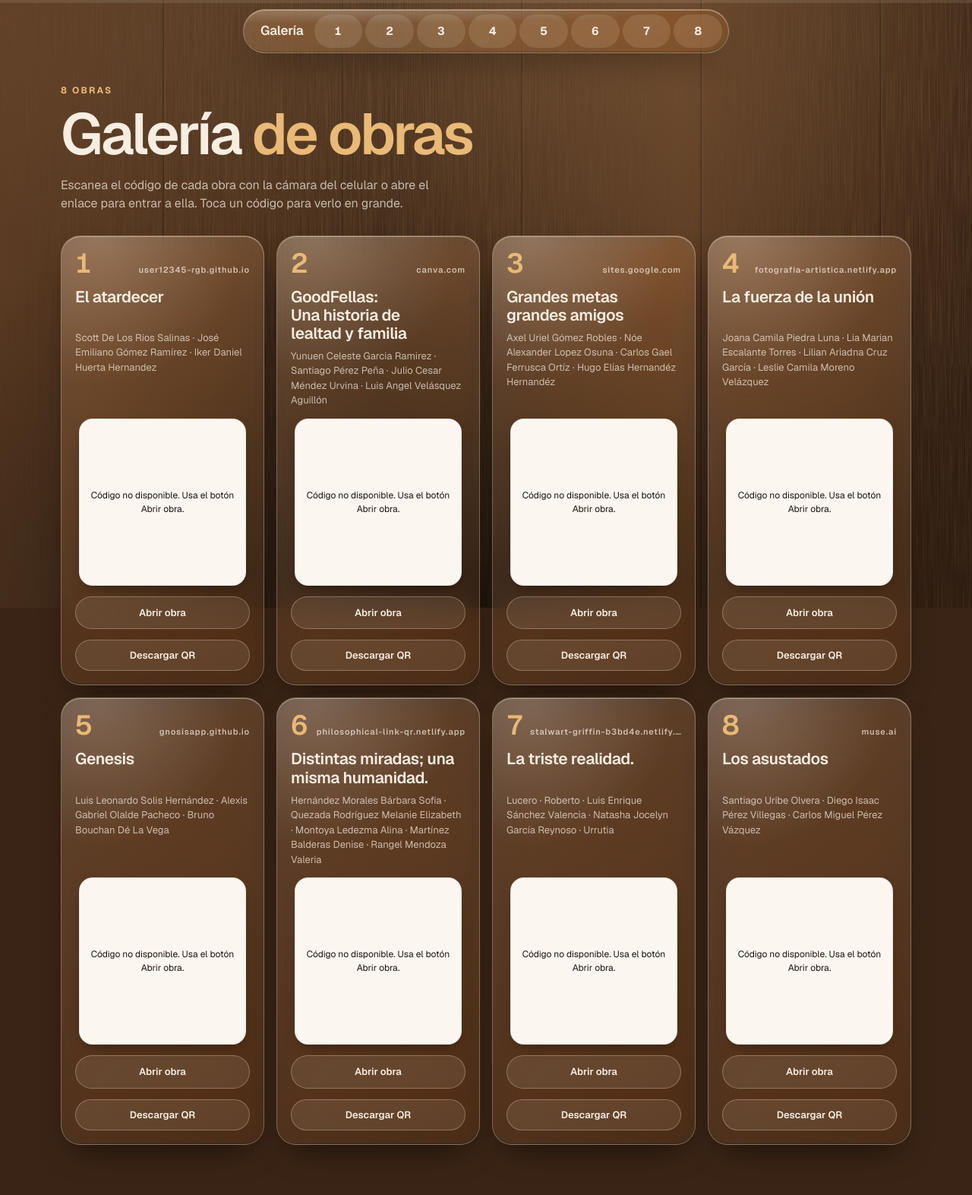
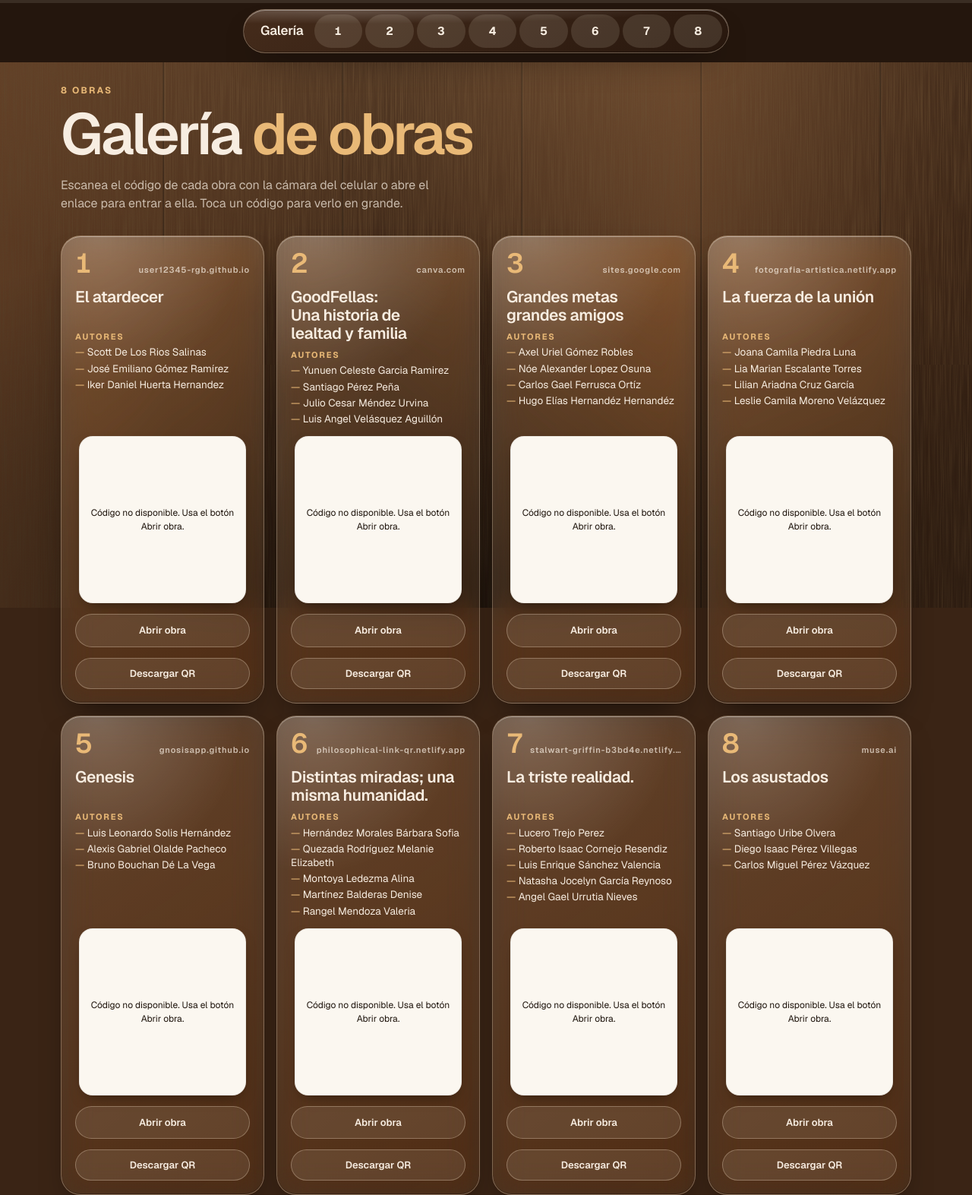
Before and after one commit to gnosisapp/OBRAS-CDIA, a plain HTML site: page index.html in a window 1280 px wide. Shown: the top 1573 px of the page at 76% size. Drawn offline with nearby package versions, Linux system fonts and the light colour scheme.

Commit message:
Autores completos obra 7, lista de autores más estética y barra superior opaca

```diff
--- a/index.html
+++ b/index.html
@@ -109,14 +109,18 @@ body::before {
 }
 .glass > * { position: relative; z-index: 1; }
 
-/* Barra de menú */
+/* Barra de menú: banda opaca de ancho completo para que el contenido
+   no se vea a través de ella ni por encima al hacer scroll. */
 .bar {
   position: sticky;
-  top: env(safe-area-inset-top, 0px);
+  top: 0;
   z-index: 20;
-  padding-block: 12px;
+  margin-inline: -16px;
+  padding: 12px 16px;
+  padding-top: calc(12px + env(safe-area-inset-top, 0px));
   display: flex;
   justify-content: center;
+  background: var(--wood-deep);
 }
 .bar-in {
   display: flex;
@@ -126,6 +130,7 @@ body::before {
   max-width: 640px;
   padding: 6px 8px 6px 22px;
   border-radius: 999px;
+  background: linear-gradient(145deg, rgba(70, 45, 28, 0.97), rgba(40, 24, 14, 0.97));
 }
 .brand {
   font-family: var(--font-display);
@@ -278,7 +283,14 @@ h1 em { color: var(--honey); font-style: normal; }
   text-wrap: balance;
   overflow-wrap: anywhere;
 }
-.authors { margin: -6px 0 0; font-size: 13px; color: var(--ink-dim); }
+/* Autores: etiqueta + un nombre por línea, con guion miel. */
+.authors { margin: -6px 0 0; display: flex; flex-direction: column; gap: 3px; }
+.authors .a-label {
+  font-size: 11px; font-weight: 700; letter-spacing: 0.16em;
+  text-transform: uppercase; color: var(--honey);
+}
+.authors .a-name { font-size: 13.5px; line-height: 1.35; color: var(--ink); }
+.authors .a-name::before { content: "—  "; color: var(--honey); }
 
 /* El QR y los botones van pegados abajo: así en PC todas las tarjetas
    de una fila quedan alineadas aunque los títulos tengan 1 o 2 líneas. */
@@ -477,15 +489,21 @@ html.modal-open { overflow: hidden; scrollbar-gutter: stable; }
 (function () {
   function start() {
     var OBRAS = [
-      { n: 1, t: 'El atardecer', u: 'https://user12345-rgb.github.io/exposicion-atardecer/', a: 'Scott De Los Rios Salinas · José Emiliano Gómez Ramírez · Iker Daniel Huerta Hernandez' },
-      { n: 2, t: 'GoodFellas: Una historia de lealtad y familia', u: 'https://www.canva.com/design/DAHbMH95CDg/jhKmz3T2DFfjD2bhOFbaxA/edit', a: 'Yunuen Celeste Garcia Ramirez · Santiago Pérez Peña · Julio Cesar Méndez Urvina · Luis Angel Velásquez Aguillón' },
-      { n: 3, t: 'Grandes metas grandes amigos', u: 'https://sites.google.com/view/galerafotogrficaconalep2027/página-principal', a: 'Axel Uriel Gómez Robles · Nóe Alexander Lopez Osuna · Carlos Gael Ferrusca Ortíz · Hugo Elías Hernandéz Hernandéz' },
-      { n: 4, t: 'La fuerza de la unión', u: 'https://fotografia-artistica.netlify.app', a: 'Joana Camila Piedra Luna · Lia Marian Escalante Torres · Lilian Ariadna Cruz García · Leslie Camila Moreno Velázquez' },
-      { n: 5, t: 'Genesis', u: 'https://gnosisapp.github.io/genesisobra/#texto', a: 'Luis Leonardo Solis Hernández · Alexis Gabriel Olalde Pacheco · Bruno Bouchan Dé La Vega' },
-      { n: 6, t: 'Distintas miradas; una misma humanidad.', u: 'https://philosophical-link-qr.netlify.app', a: 'Hernández Morales Bárbara Sofia · Quezada Rodríguez Melanie Elizabeth · Montoya Ledezma Alina · Martínez Balderas Denise · Rangel Mendoza Valeria' },
-      { n: 7, t: 'La triste realidad.', u: 'https://stalwart-griffin-b3bd4e.netlify.app', a: 'Lucero · Roberto · Luis Enrique Sánchez Valencia · Natasha Jocelyn García Reynoso · Urrutia' },
-      { n: 8, t: 'Los asustados', u: 'https://muse.ai/s/los-asustados-xoq6x0xkxpxlxyxtxtu/gAcTNpU8ZEx1_znmLpRJ4fIyygGgaWRdP7Ag_tWRSWY', a: 'Santiago Uribe Olvera · Diego Isaac Pérez Villegas · Carlos Miguel Pérez Vázquez' }
+      { n: 1, t: 'El atardecer', u: 'https://user12345-rgb.github.io/exposicion-atardecer/', a: ['Scott De Los Rios Salinas', 'José Emiliano Gómez Ramírez', 'Iker Daniel Huerta Hernandez'] },
+      { n: 2, t: 'GoodFellas: Una historia de lealtad y familia', u: 'https://www.canva.com/design/DAHbMH95CDg/jhKmz3T2DFfjD2bhOFbaxA/edit', a: ['Yunuen Celeste Garcia Ramirez', 'Santiago Pérez Peña', 'Julio Cesar Méndez Urvina', 'Luis Angel Velásquez Aguillón'] },
+      { n: 3, t: 'Grandes metas grandes amigos', u: 'https://sites.google.com/view/galerafotogrficaconalep2027/página-principal', a: ['Axel Uriel Gómez Robles', 'Nóe Alexander Lopez Osuna', 'Carlos Gael Ferrusca Ortíz', 'Hugo Elías Hernandéz Hernandéz'] },
+      { n: 4, t: 'La fuerza de la unión', u: 'https://fotografia-artistica.netlify.app', a: ['Joana Camila Piedra Luna', 'Lia Marian Escalante Torres', 'Lilian Ariadna Cruz García', 'Leslie Camila Moreno Velázquez'] },
+      { n: 5, t: 'Genesis', u: 'https://gnosisapp.github.io/genesisobra/#texto', a: ['Luis Leonardo Solis Hernández', 'Alexis Gabriel Olalde Pacheco', 'Bruno Bouchan Dé La Vega'] },
+      { n: 6, t: 'Distintas miradas; una misma humanidad.', u: 'https://philosophical-link-qr.netlify.app', a: ['Hernández Morales Bárbara Sofia', 'Quezada Rodríguez Melanie Elizabeth', 'Montoya Ledezma Alina', 'Martínez Balderas Denise', 'Rangel Mendoza Valeria'] },
+      { n: 7, t: 'La triste realidad.', u: 'https://stalwart-griffin-b3bd4e.netlify.app', a: ['Lucero Trejo Perez', 'Roberto Isaac Cornejo Resendiz', 'Luis Enrique Sánchez Valencia', 'Natasha Jocelyn García Reynoso', 'Angel Gael Urrutia Nieves'] },
+      { n: 8, t: 'Los asustados', u: 'https://muse.ai/s/los-asustados-xoq6x0xkxpxlxyxtxtu/gAcTNpU8ZEx1_znmLpRJ4fIyygGgaWRdP7Ag_tWRSWY', a: ['Santiago Uribe Olvera', 'Diego Isaac Pérez Villegas', 'Carlos Miguel Pérez Vázquez'] }
     ];
+
+    function authorsHTML(o) {
+      return '<span class="a-label">Autores</span>' + o.a.map(function (n) {
+        return '<span class="a-name">' + esc(n) + '</span>';
+      }).join('');
+    }
 
     function esc(s) {
       return String(s).replace(/[&<>"']/g, function (c) {
@@ -732,7 +750,7 @@ html.modal-open { overflow: hidden; scrollbar-gutter: stable; }
       li.innerHTML =
         '<div class="card-top"><span class="num">' + o.n + '</span><span class="host">' + esc(host(o.u)) + '</span></div>' +
         '<h2>' + esc(o.t) + '</h2>' +
-        '<p class="authors">' + esc(o.a) + '</p>' +
+        '<div class="authors">' + authorsHTML(o) + '</div>' +
         '<button class="qr-btn" type="button" aria-label="Ampliar el código QR de ' + esc(o.t) + '"><div class="qr" role="img" aria-label="Código QR de ' + esc(o.t) + '"></div></button>' +
         '<a class="open" href="' + esc(o.u) + '" target="_blank" rel="noopener noreferrer">Abrir obra</a>' +
         '<button class="open dl-btn" type="button">Descargar QR</button>';
@@ -753,7 +771,7 @@ html.modal-open { overflow: hidden; scrollbar-gutter: stable; }
       modalObra = o;
       document.getElementById('m-num').textContent = 'Obra ' + o.n + ' de ' + OBRAS.length;
       document.getElementById('m-title').textContent = o.t;
-      document.getElementById('m-authors').textContent = o.a;
+      document.getElementById('m-authors').innerHTML = authorsHTML(o);
       document.getElementById('m-open').href = o.u;
       var box = document.getElementById('m-qr');
       box.setAttribute('aria-label', 'Código QR de ' + o.t);
```
